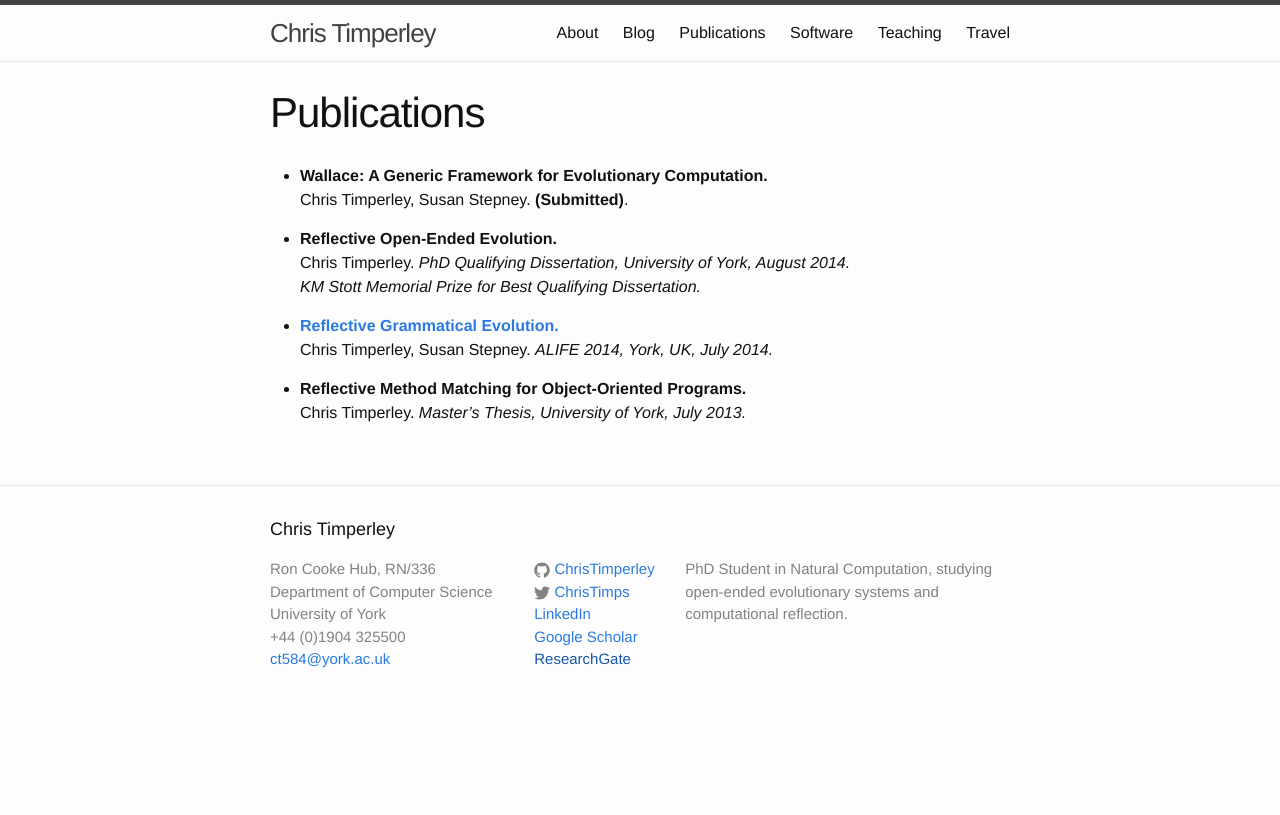
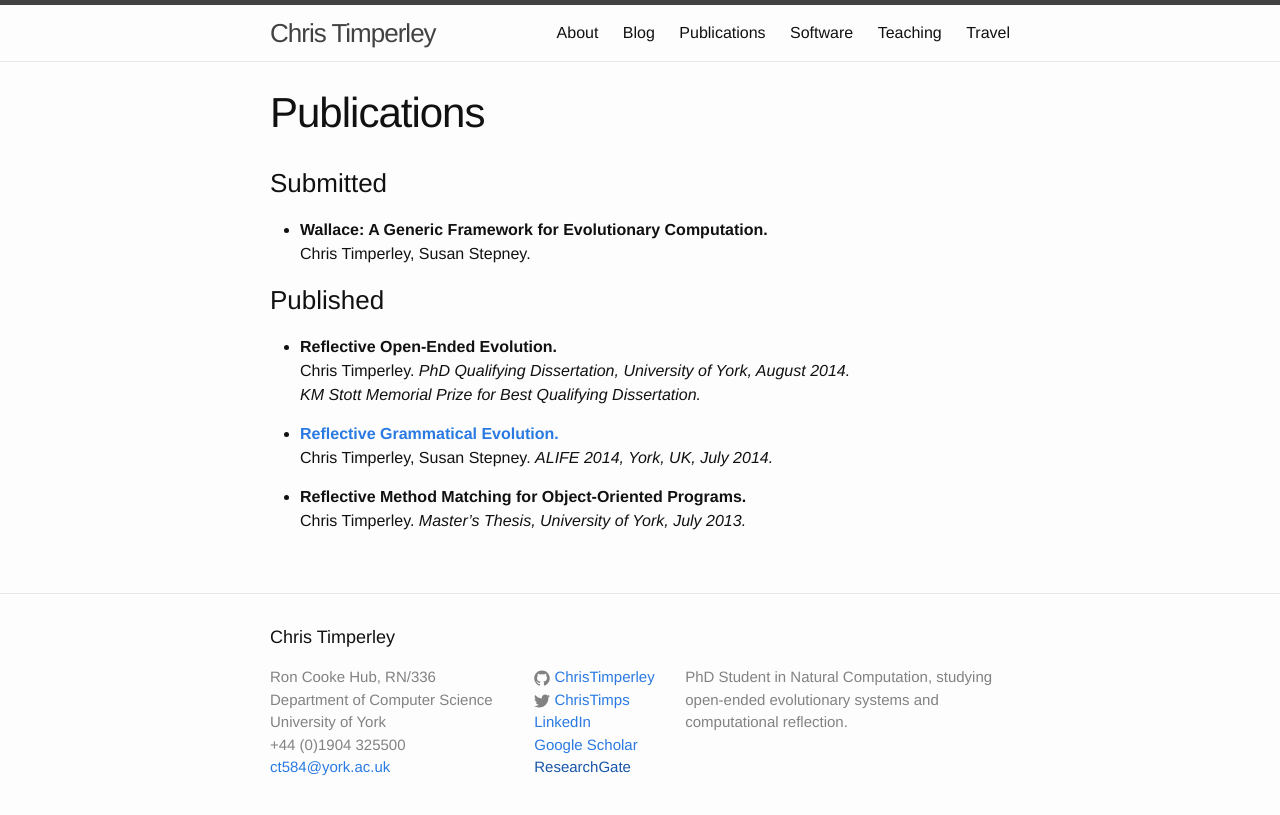
Before and after one commit to ChrisTimperley/ChrisTimperley.github.io, a Jekyll site: the page built from publications.md, in a window 1280 px wide. Shown: the top 815 px of the page. Built offline with Jekyll 4.4.1, drawn with Linux system fonts in a browser that asks for light colours.

Commit message:
Adjusted publications page.

```diff
--- a/publications.md
+++ b/publications.md
@@ -4,8 +4,12 @@ title: Publications
 permalink: /publications/
 ---
 
+### Submitted
+
 * **Wallace: A Generic Framework for Evolutionary Computation.**<br/>
-  Chris Timperley, Susan Stepney. **(Submitted)**.
+  Chris Timperley, Susan Stepney.
+
+### Published
 
 * **Reflective Open-Ended Evolution.**<br/>
   Chris Timperley. *PhD Qualifying Dissertation, University of York, August 2014.*<br/>
```
